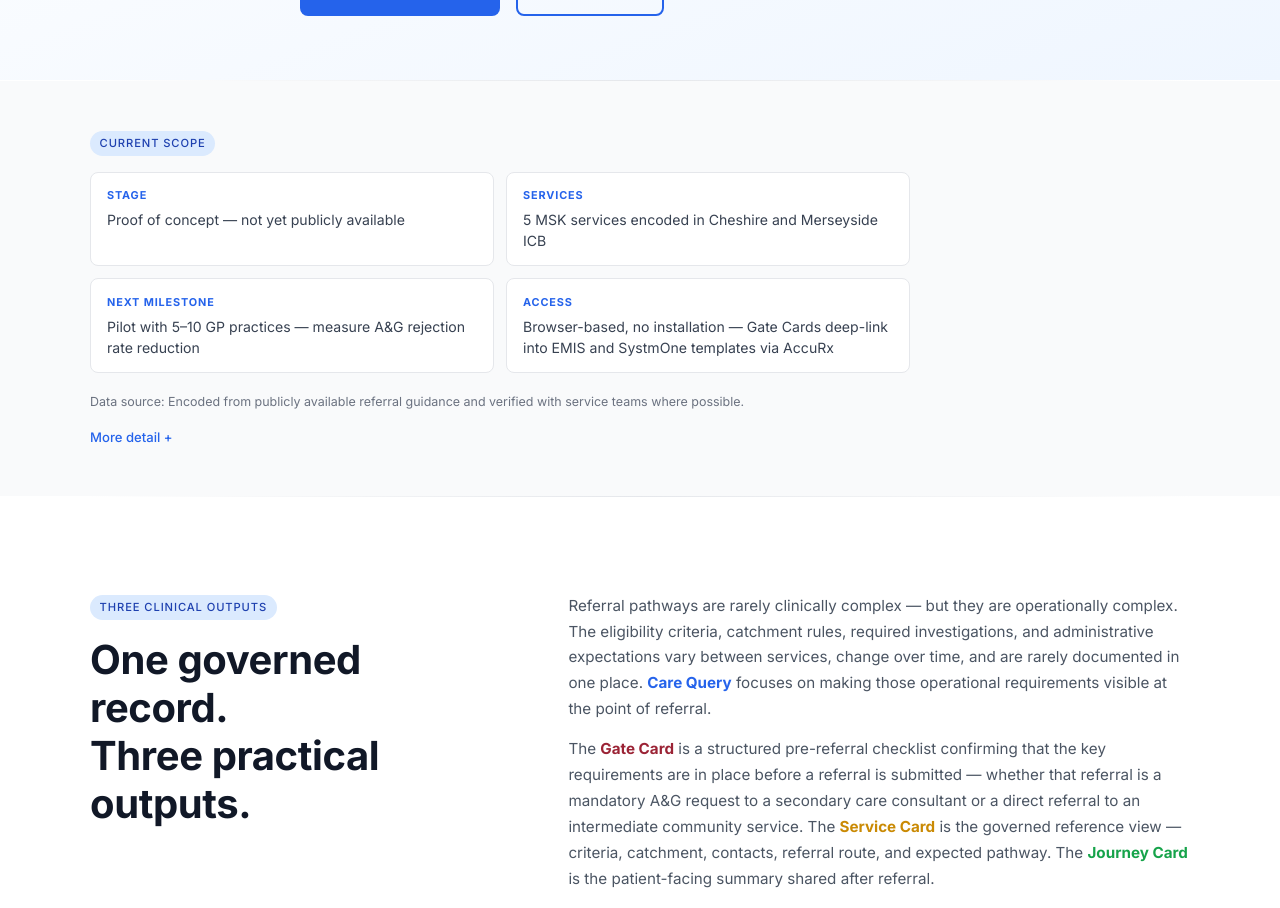
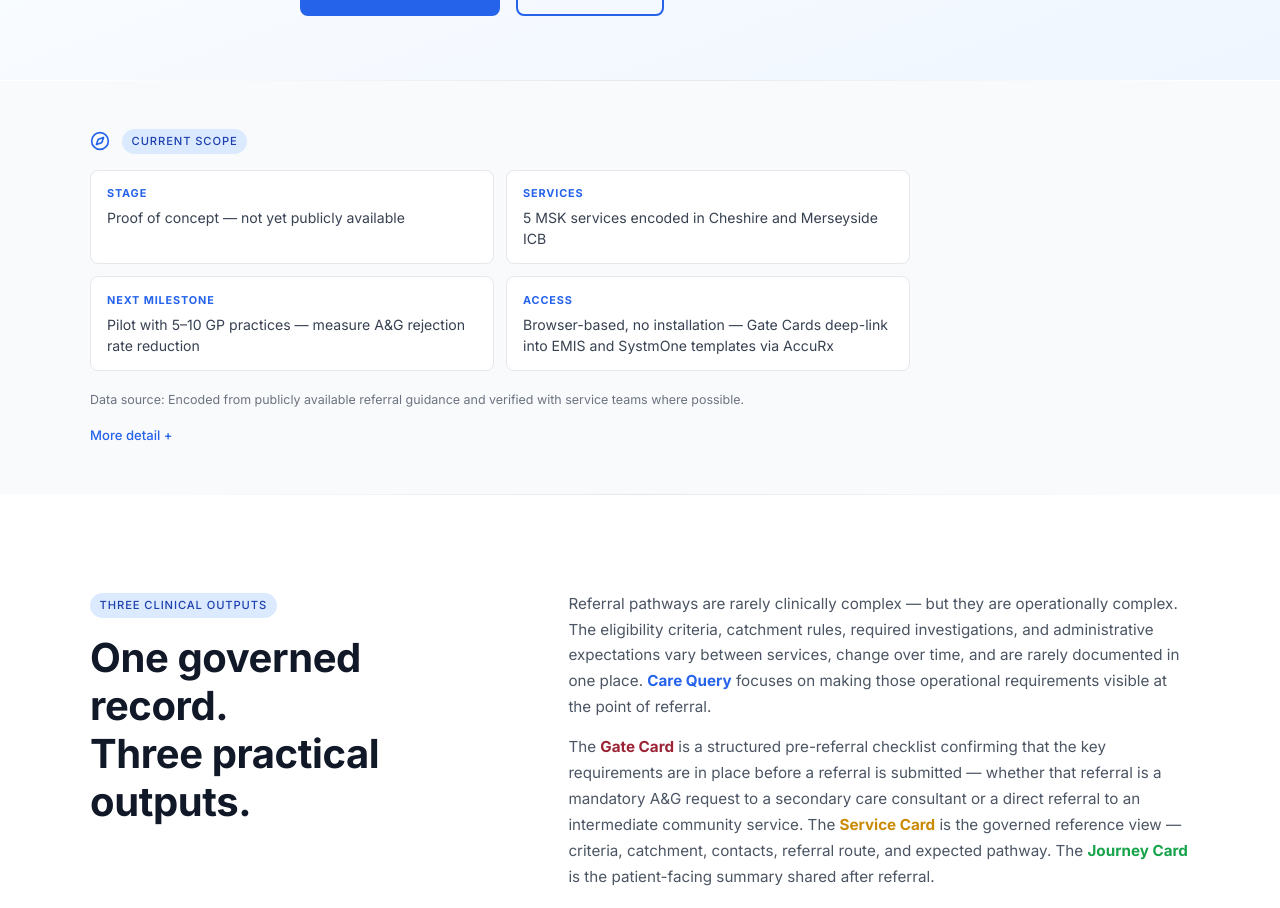
Before and after one commit to IntellTechSolutions/carequery-live-final, a React (Vite) app: page / in a window 1280 px wide. Shown: the part 946-1854 px from the top of the page. Built offline with nearby package versions, Linux system fonts and the light colour scheme.

Commit message:
Update App.jsx

```diff
--- a/src/App.jsx
+++ b/src/App.jsx
@@ -216,8 +216,11 @@ const CareQueryWebsite = () => {
       <section style={{ padding: '3rem 1.5rem', background: '#f9fafb' }}>
         <div style={{ maxWidth: '1100px', margin: '0 auto' }}>
           <div style={{ maxWidth: '820px' }}>
+            <div style={{ display: 'flex', alignItems: 'center', gap: '0.75rem', marginBottom: '1rem' }}>
+              <Compass size={20} color="#2563eb" />
+              <span className="tag tag-blue" style={{ marginBottom: '0' }}>Current Scope</span>
+            </div>
             <div>
-            <span className="tag tag-blue" style={{ marginBottom: '1rem', display: 'inline-block' }}>Current Scope</span>
             <div style={{ display: 'grid', gridTemplateColumns: '1fr 1fr', gap: '0.75rem', marginBottom: '1.25rem' }}>
               {[
                 { label: 'Stage', value: 'Proof of concept — not yet publicly available' },
```
